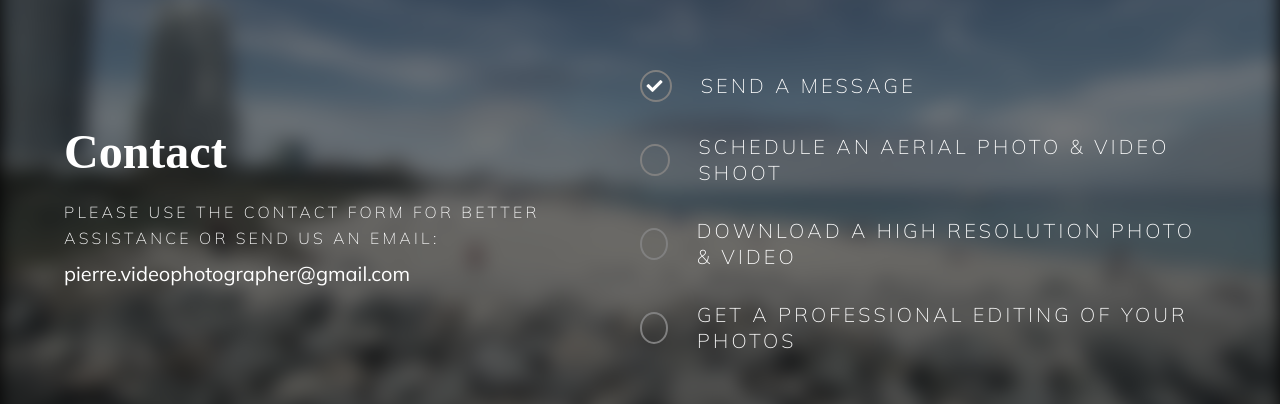
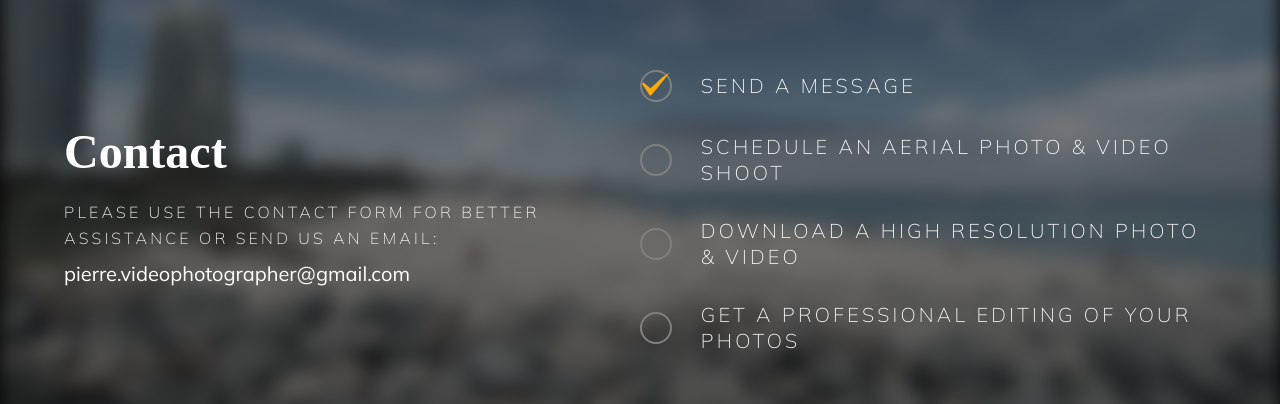
Before and after one commit to kristinadurant/react-aerial-photography, a React (Create React App) app: page /contact in a window 1280 px wide. Shown: the part 238-642 px from the top of the page. Built offline with nearby package versions, Linux system fonts and the light colour scheme; no server answers; the database is empty; a web font is replaced by a local one.

Commit message:
added editing to home page

```diff
--- a/src/components/index.js
+++ b/src/components/index.js
@@ -3,5 +3,6 @@ export { default as Footer } from './footer/Footer';
 export { default as BannerVideo } from './BannerVideo';
 export { default as Banner } from './Banner';
 export { default as About } from './pageAbout/About';
-export { default as Services } from './services/Services';
+export { default as Services } from './pageHome/Services';
+export { default as PhotoEditing } from './pageHome/PhotoEditing';
 export { default as Carousel } from './carousel/Carousel';
--- a/src/components/pageContact/ContactForm.jsx
+++ b/src/components/pageContact/ContactForm.jsx
@@ -6,9 +6,9 @@ const ContactForm = () => {
     const { option } = useContext(ContactContext);
     const options = {
         message: {title: 'Send a Message', textarea: 'Questions/Message'},
-        schedule: {title: 'Schedule an Aerial Photo & Video Shoot', textarea: 'Tell us a bit more about yourself or your project'},
+        schedule: {title: 'Schedule an Aerial Photo & Video Shoot'},
         inquiry: {title: 'Send an Inquiry', textarea: 'Questions/Comments'},
-        editing: {title: 'Send an Inquiry about Photo Editing', textarea: 'Tell us a bit more about edits you would like to implement'}
+        editing: {title: 'Send an Inquiry about Photo Editing'}
     }
 
     return (
--- a/src/components/pageContact/ContactOptions.jsx
+++ b/src/components/pageContact/ContactOptions.jsx
@@ -8,32 +8,36 @@ const ContactOptions = () => {
     return (
         <div style={{ width: '50%'}}>
             <ul className='font2 check-list'>
+
                 <li className={option==='message' && 'active'}>
 
                     <HashLink smooth to='#contact-form' onClick={() => setOption('message')}>
-                        <i className="fas fa-check"></i>
+                        <span className='checkmark'><i /></span>
                         <span>Send a Message</span>
                     </HashLink>
                 </li>
+
                 <li className={option==='schedule' && 'active'}>
-
                     <HashLink smooth to='#contact-form' onClick={() => setOption('schedule')}>
-                        <i className="fas fa-check"></i>
+                        <span className='checkmark'><i /></span>
                         <span>Schedule an Aerial Photo & Video Shoot</span>
                     </HashLink>
                 </li>
-                <li className={option==='message' && 'inquiry'}>
+
+                <li className={option==='inquiry' && 'active'}>
                     <HashLink smooth to='#contact-form' onClick={() => setOption('inquiry')}>
-                        <i className="fas fa-check"></i>
+                        <span className='checkmark'><i /></span>
                         <span>Download a High Resolution Photo & Video</span>
                     </HashLink>
                 </li>
-                <li className={option==='message' && 'editing'}>
+
+                <li className={option==='editing' && 'active'}>
                     <HashLink smooth to='#contact-form' onClick={() => setOption('editing')}>
-                    <i className="fas fa-check"></i>
+                        <span className='checkmark'><i /></span>
                         <span>Get a Professional Editing of Your Photos</span>
                     </HashLink>
                 </li>
+
             </ul>
         </div>
     )
--- a/src/components/pageContact/FormEditing.jsx
+++ b/src/components/pageContact/FormEditing.jsx
@@ -16,6 +16,13 @@ const FormEditing = () => {
                 </label>
                 <input type='file' accept='.jpg, .jpeg' />
             </div>
+
+            <div>
+                <label htmlFor='message' className='required'>
+                Tell us a bit more about edits you would like to implement
+                </label>
+                <textarea id='message' name='message' rows="4" required/>
+            </div>
         </>
     )
 }
--- /dev/null
+++ b/src/components/pageHome/PhotoEditing.jsx
@@ -0,0 +1,23 @@
+import React from 'react';
+import PhotoEditingImages from './PhotoEditingImages';
+import PhotoEditingList from './PhotoEditingList';
+
+const PhotoEditing = () => {
+
+    return (
+        <section id='services' className='full-screen'>
+            <div className='inner'>
+                <div>
+                    <h2 className='font1'>Proffesional Photo Editing</h2>
+                    <PhotoEditingImages />
+                </div>
+                <div>
+                    <PhotoEditingList />
+                    <p className='note'>* Video and Photo Shoots are available only in Miami, FL.</p>
+                </div>
+            </div>
+        </section>
+    )
+}
+
+export default PhotoEditing;
--- a/src/components/services/ServicesImage.jsx
+++ b/src/components/pageHome/PhotoEditingImages.jsx
@@ -8,7 +8,7 @@ const images = [
     { id: 3, description: 'Unique Prints', img: 'zion.jpg'}
 ]
 
-const ServicesImage = () => {
+const PhotoEditingImages = () => {
     const [index, set] = useState(0)
     const transitions = useTransition(images[index], item => item.id, {
         from: { opacity: 0 },
@@ -39,4 +39,4 @@ const ServicesImage = () => {
     )
 }
 
-export default ServicesImage
+export default PhotoEditingImages;
--- a/src/components/services/ServicesList.jsx
+++ b/src/components/pageHome/PhotoEditingList.jsx
@@ -1,32 +1,26 @@
 import React from 'react';
 import { Link } from 'react-router-dom';
 
-const ServicesList = () => {
+const PhotoEditingList = () => {
 
     return (
         <>
             <ul className='font2 check-list'>
                 <li>
                     <Link to='/gallery'>
-                        <i className="fas fa-check"></i>
+                        <span className='checkmark'><i /></span>
                         <span>Download a High Resolution Photo & Video</span>
                     </Link>
                 </li>
                 <li>
                     <Link to='/aerial-photo-video-shoot'>
-                        <i className="fas fa-check"></i>
-                        <span>Schedule an Aerial Video Shoot</span>
-                    </Link>
-                </li>
-                <li>
-                    <Link to='/aerial-photo-video-shoot'>
-                        <i className="fas fa-check"></i>
-                        <span>Shedule a Photo Shoot</span>
+                        <span className='checkmark'><i /></span>
+                        <span>Schedule an Aerial Photo & Video Shoot</span>
                     </Link>
                 </li>
                 <li>
                     <Link to='/professional-photo-editing'>
-                        <i className="fas fa-check"></i>
+                        <span className='checkmark'><i /></span>
                         <span>Get a Professional Editing of Your Photos</span>
                     </Link>
                 </li>
@@ -35,4 +29,4 @@ const ServicesList = () => {
     )
 }
 
-export default ServicesList;
+export default PhotoEditingList;
--- a/src/components/services/Services.jsx
+++ /dev/null
@@ -1,25 +0,0 @@
-import React from 'react';
-import { HashLink } from 'react-router-hash-link';
-import ServicesImage from './ServicesImage';
-import ServicesList from './ServicesList';
-
-const Services = () => {
-
-    return (
-        <section id='services' className='full-screen'>
-            <div className='inner'>
-                <div>
-                    <h2 className='font2'>Video and Photo Services</h2>
-                    <p className='font1'>Have a project in mind?</p>
-                    <ServicesImage />
-                </div>
-                <div>
-                    <ServicesList />
-                    <p className='note'>* Video and Photo Shoots are available only in Miami, FL.</p>
-                </div>
-            </div>
-        </section>
-    )
-}
-
-export default Services;
--- a/src/pages/Home.jsx
+++ b/src/pages/Home.jsx
@@ -1,5 +1,5 @@
 import React from 'react';
-import { BannerVideo, Services, Carousel } from '../components';
+import { BannerVideo, Services, PhotoEditing, Carousel } from '../components';
 
 const Home = () => {
     return (
@@ -7,6 +7,7 @@ const Home = () => {
             <BannerVideo />
             <Services />
             <Carousel />
+            <PhotoEditing />
         </main>
     )
 }
--- a/src/style/css/style.css
+++ b/src/style/css/style.css
@@ -306,6 +306,7 @@ ul.check-list li {
 ul.check-list li:last-of-type {
   margin-bottom: 0;
 }
+.checkmark,
 i.fa-check {
   border: 2px solid grey;
   border-radius: 100%;
@@ -313,15 +314,22 @@ i.fa-check {
   height: 2em;
   margin-right: 5%;
   display: flex;
-  justify-content: center;
-  align-items: center;
+}
+#services .checkmark i {
+  background-image: url("../../assets/checkmark2.svg");
+}
+.checkmark i {
+  background-repeat: no-repeat;
+  background-size: contain;
+  display: block;
+  width: 2em;
 }
 ul.check-list a {
   display: flex;
   align-items: center;
   justify-content: left;
 }
-ul.check-list a span {
+ul.check-list a span:last-of-type {
   line-height: 1.3;
   font-size: 1.25em;
 }
@@ -479,13 +487,14 @@ section.contact .inner {
   position: relative;
   z-index: 2;
 }
-section.contact li i.fa-check {
-  color: transparent;
-  transition: color 0.5s;
+section.contact li .checkmark i {
+  background-image: url("../../assets/checkmark.svg");
+  opacity: 0;
+  transition: opacity 0.5s;
 }
-section.contact li:hover i.fa-check,
-section.contact li.active i.fa-check {
-  color: inherit;
+section.contact li:hover .checkmark i,
+section.contact li.active .checkmark i {
+  opacity: 1;
 }
 #contact-form input,
 #contact-form textarea {
--- a/src/style/less/style.less
+++ b/src/style/less/style.less
@@ -292,20 +292,30 @@ ul.check-list li {
 ul.check-list li:last-of-type {
   margin-bottom: 0;
 }
+.checkmark,
 i.fa-check {
   border: 2px solid grey;
   border-radius: 100%;
   width: 2em;
   height: 2em;
   margin-right: 5%;
-  .flex-center;
+  display: flex;
+}
+#services .checkmark i {
+  background-image: url("../../assets/checkmark2.svg");
+}
+.checkmark i {
+  background-repeat: no-repeat;
+  background-size: contain;
+  display: block;
+  width: 2em;
 }
 ul.check-list a {
   display: flex;
   align-items: center;
   justify-content: left;
 }
-ul.check-list a span {
+ul.check-list a span:last-of-type {
   line-height: 1.3;
   font-size: 1.25em;
 }
@@ -451,13 +461,15 @@ section.contact .inner {
   position: relative;
   z-index: 2;
 }
-section.contact li i.fa-check {
-  color: transparent;
-  transition: color 0.5s;
+
+section.contact li .checkmark i {
+  background-image: url("../../assets/checkmark.svg");
+  opacity: 0;
+  transition: opacity 0.5s;
 }
-section.contact li:hover i.fa-check,
-section.contact li.active i.fa-check {
-  color: inherit;
+section.contact li:hover .checkmark i,
+section.contact li.active .checkmark i {
+  opacity: 1;
 }
 #contact-form input,
 #contact-form textarea {
```
Also changed, not shown: src/components/pageHome/Services.jsx (added, +44 -0 lines), src/assets/checkmark.svg (added), src/assets/checkmark2.svg (added).
